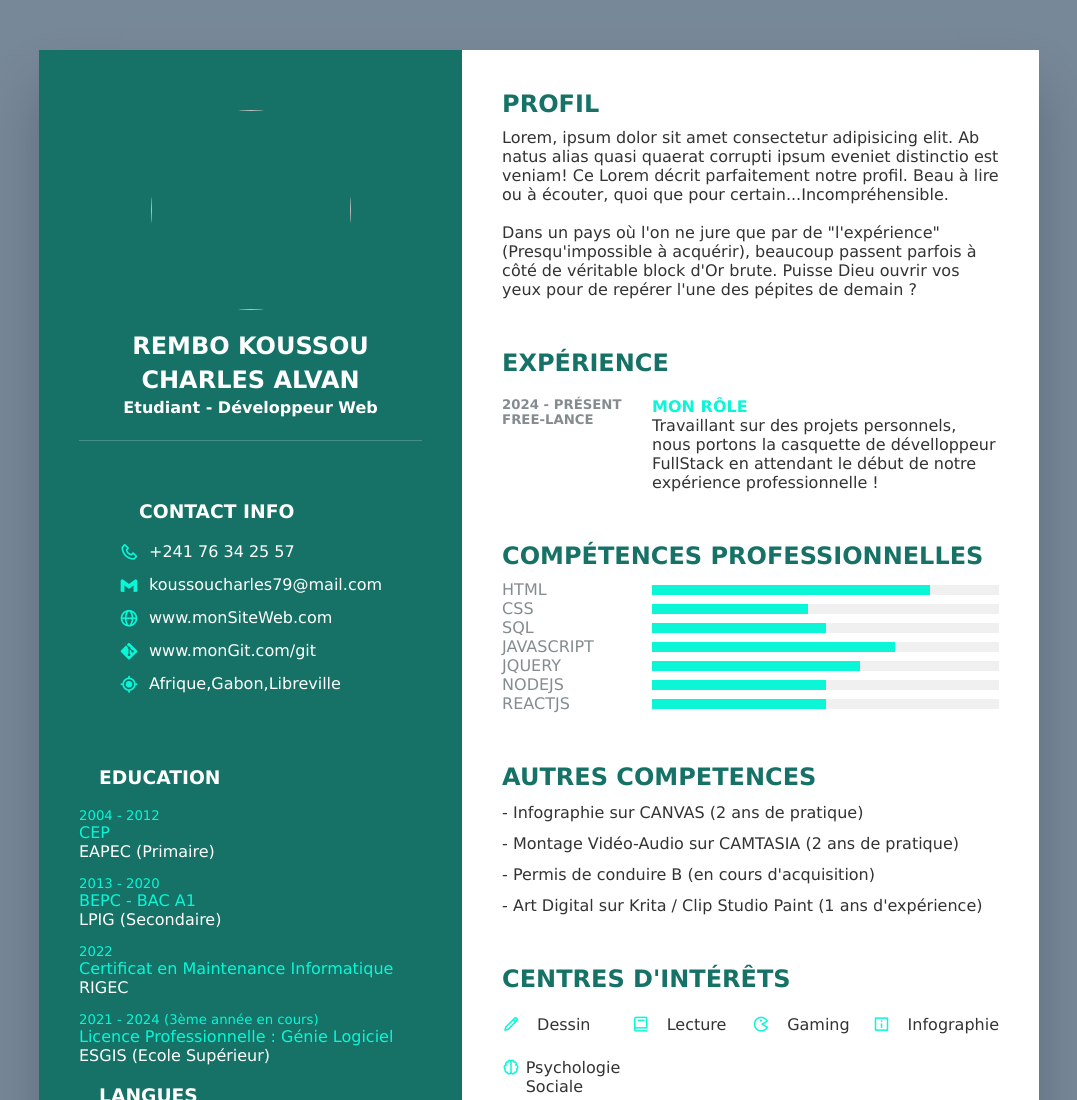
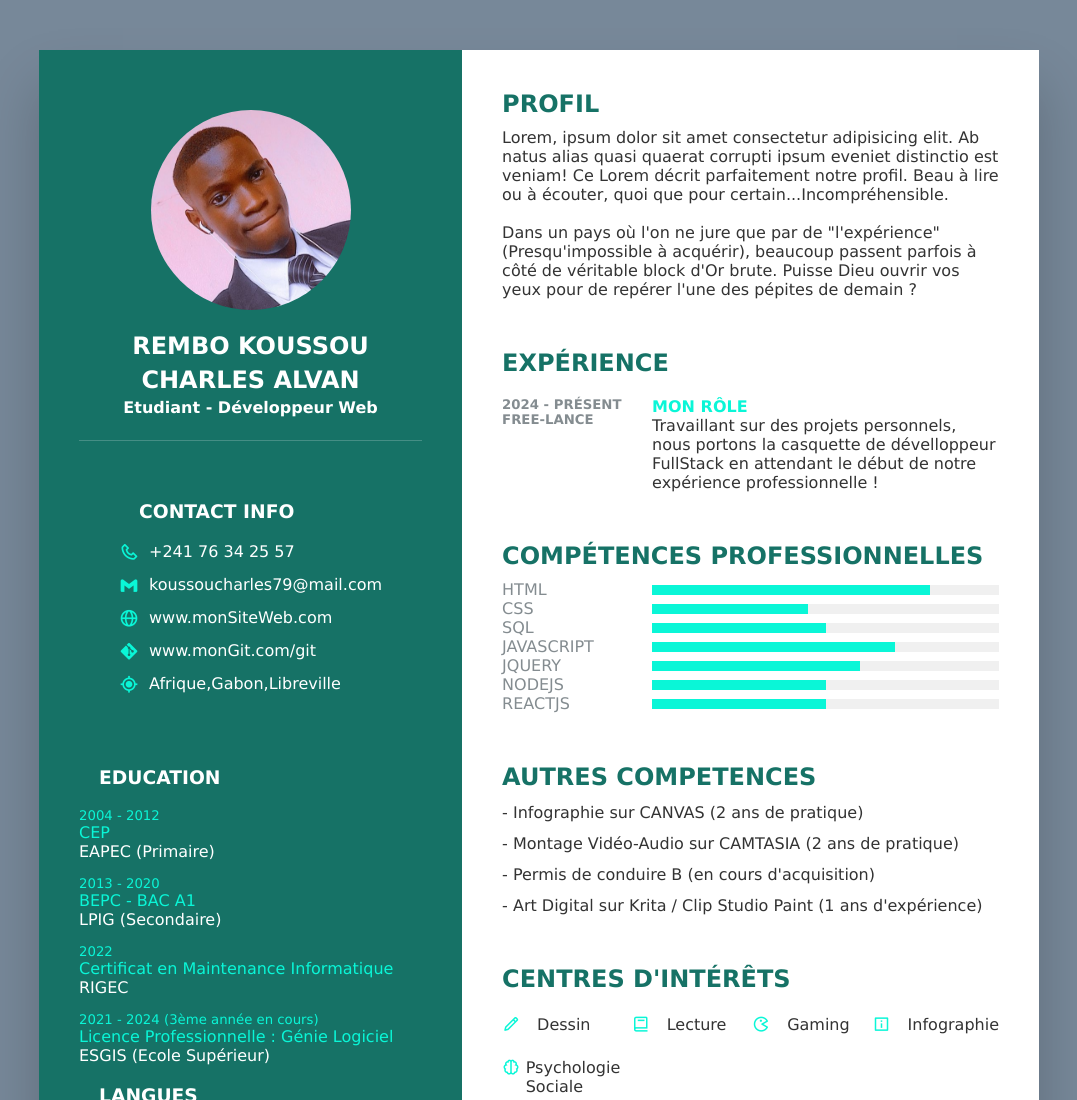
Before and after one commit to CharlesAlvan/CharlesAlvan.github.io, a website: page index.html in a window 1280 px wide. Shown: the top 1100 px of the page, without its empty margins (101-1178 px from the left). Drawn offline with nearby package versions, Linux system fonts and the light colour scheme.

Commit message:
Add files via upload

```diff
--- a/index.html
+++ b/index.html
@@ -19,7 +19,7 @@
       <div class="left">
         <div class="profileText">
           <div class="profileImg">
-            <img src="/assests/imgs/profil.jpg" alt="" />
+            <img src="./profil.jpg" alt="" />
           </div>
           <h2>REMBO KOUSSOU Charles Alvan</h2>
           <span>Etudiant - Développeur Web</span>
```
Also changed, not shown: profil.jpg (added).
